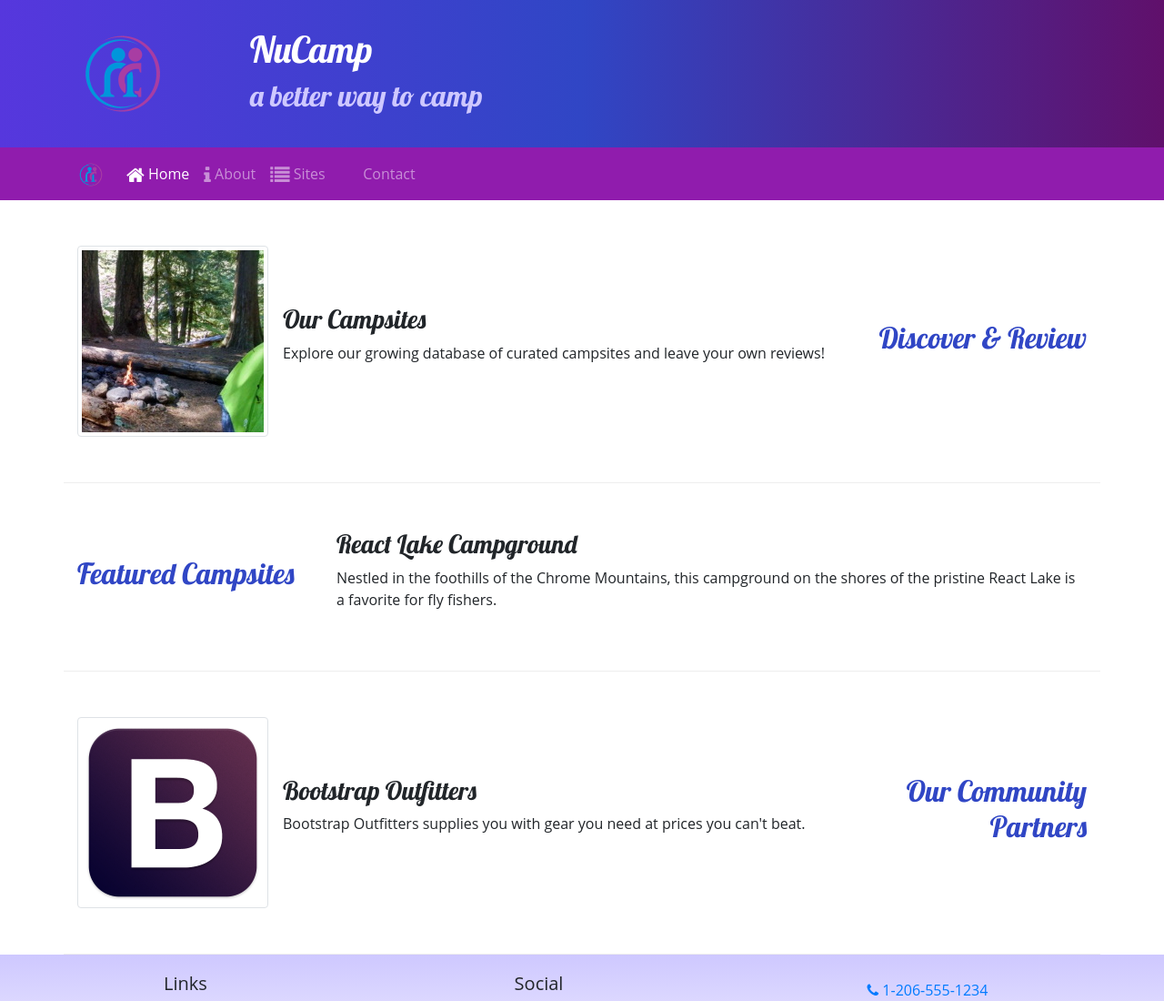
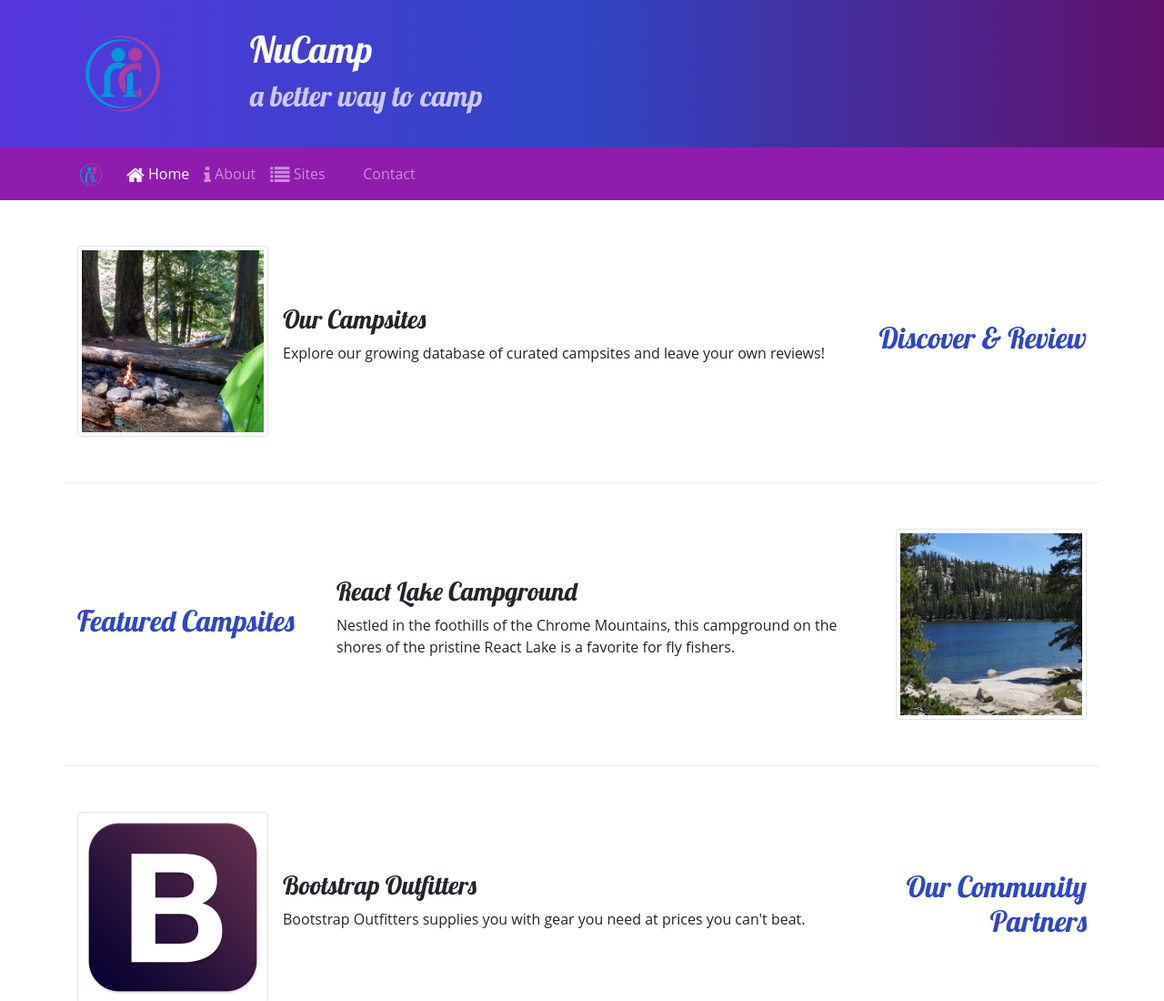
Before and after one commit to hblackmer/camping-app-bootstrap, a website: page index.html in a window 1280 px wide. Shown: the top 1100 px of the page at 91% size. Drawn offline with nearby package versions, Linux system fonts and the light colour scheme.

Commit message:
Finished task 1 in workshop 2.

```diff
--- a/index.html
+++ b/index.html
@@ -79,8 +79,13 @@
                 <h2>Featured Campsites</h2>
             </div>
             <div class="col">
-                <h3>React Lake Campground</h3>
-                <p class="d-none d-sm-block">Nestled in the foothills of the Chrome Mountains, this campground on the shores of the pristine React Lake is a favorite for fly fishers.</p>
+                <div class="media">
+                    <div class="media-body align-self-center">
+                        <h3>React Lake Campground</h3>
+                        <p class="d-none d-sm-block">Nestled in the foothills of the Chrome Mountains, this campground on the shores of the pristine React Lake is a favorite for fly fishers.</p>
+                    </div>
+                    <img class="d-flex ml-3 img-thumbnail" src="img/react-lake-thumb.jpg" alt="Breadcrumb Trail" />
+                </div>
             </div>
         </div>
         <div class="row row-content align-items-center">
```
